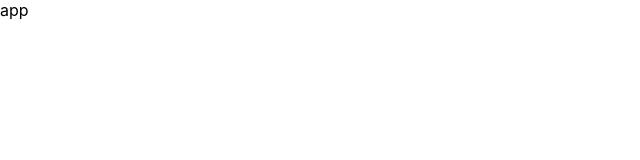
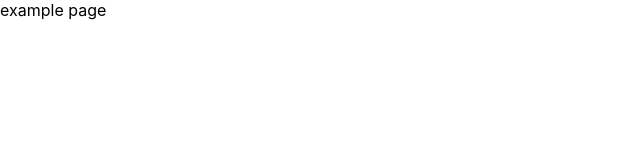
Before and after one commit to klauza/article-blog-app, a React (Create React App) app in the folder client/: page /example in a window 1280 px wide. Shown: the top 160 px of the page, without its empty margins (0-640 px from the left). Built offline with nearby package versions, Linux system fonts and the light colour scheme.

Commit message:
add simple routing

```diff
--- a/client/src/App.js
+++ b/client/src/App.js
@@ -1,10 +1,12 @@
 import React from 'react';
 
+// routing
+import Main from './views'
 
 function App() {
   return (
     <div>
-      app
+      <Main />
     </div>
   );
 }
--- /dev/null
+++ b/client/src/views/history.js
@@ -0,0 +1,3 @@
+import { createBrowserHistory } from 'history';
+
+export default createBrowserHistory();
--- /dev/null
+++ b/client/src/views/index.js
@@ -0,0 +1,35 @@
+import React from 'react';
+
+import history from './history';
+import { Router, Route, Switch } from 'react-router-dom';
+
+// pages
+import Home from './pages/Home';
+import Example from './pages/Example';
+import NotFound from './pages/NotFound';
+
+
+const Main = () => {
+  return (
+    <Router history={history}>
+
+      {/* <Sidebar /> */}
+
+      <main>
+        <div className="container">
+          <Switch>
+            <Route exact path="/" component={Home} />
+            <Route exact path="/example" component={Example} />
+
+            <Route component={NotFound} />
+          </Switch>
+        </div>
+      </main>
+
+      {/* <Footer/> */}
+
+    </Router>
+  )
+}
+
+export default Main
--- /dev/null
+++ b/client/src/views/pages/Example/index.js
@@ -0,0 +1,11 @@
+import React from 'react'
+
+const Example = () => {
+  return (
+    <div>
+      example page
+    </div>
+  )
+}
+
+export default Example
--- /dev/null
+++ b/client/src/views/pages/Home/index.js
@@ -0,0 +1,11 @@
+import React from 'react'
+
+const Home = () => {
+  return (
+    <div>
+      home page
+    </div>
+  )
+}
+
+export default Home
--- /dev/null
+++ b/client/src/views/pages/NotFound.js
@@ -0,0 +1,11 @@
+import React from 'react'
+
+const NotFound = () => {
+  return (
+    <div>
+      not found page
+    </div>
+  )
+}
+
+export default NotFound
```
